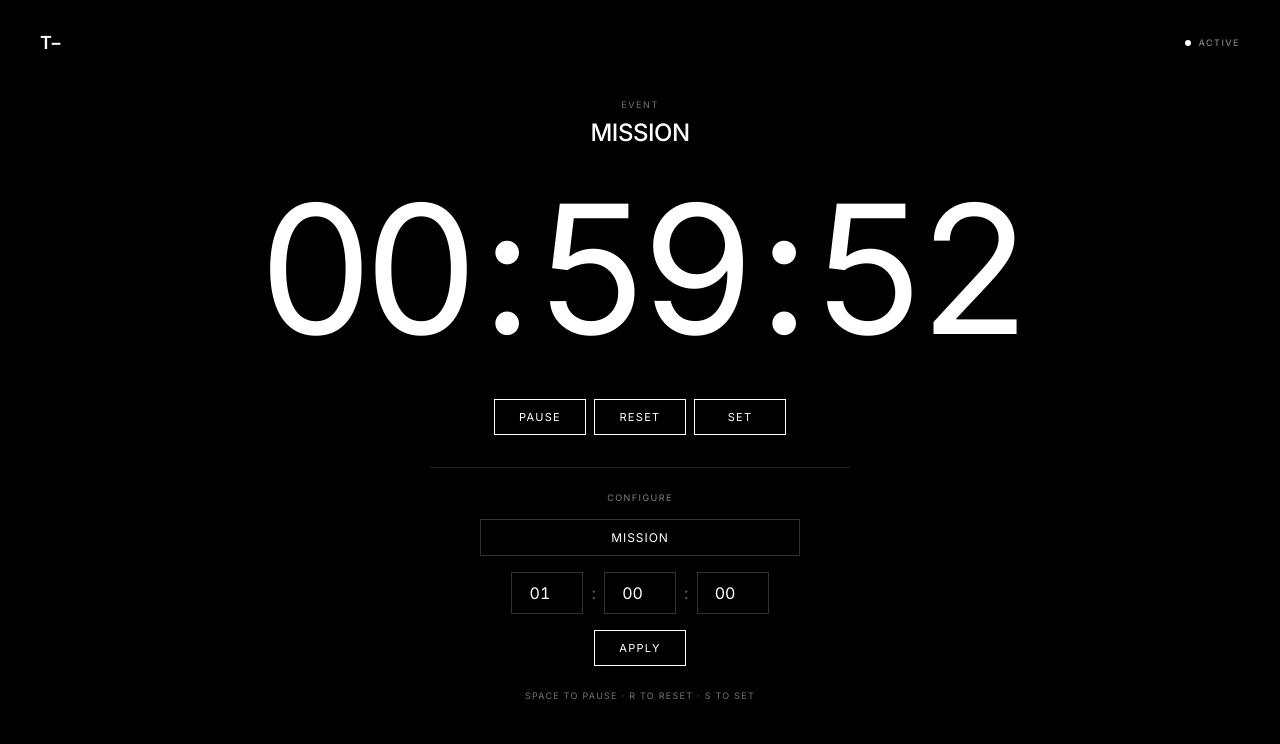
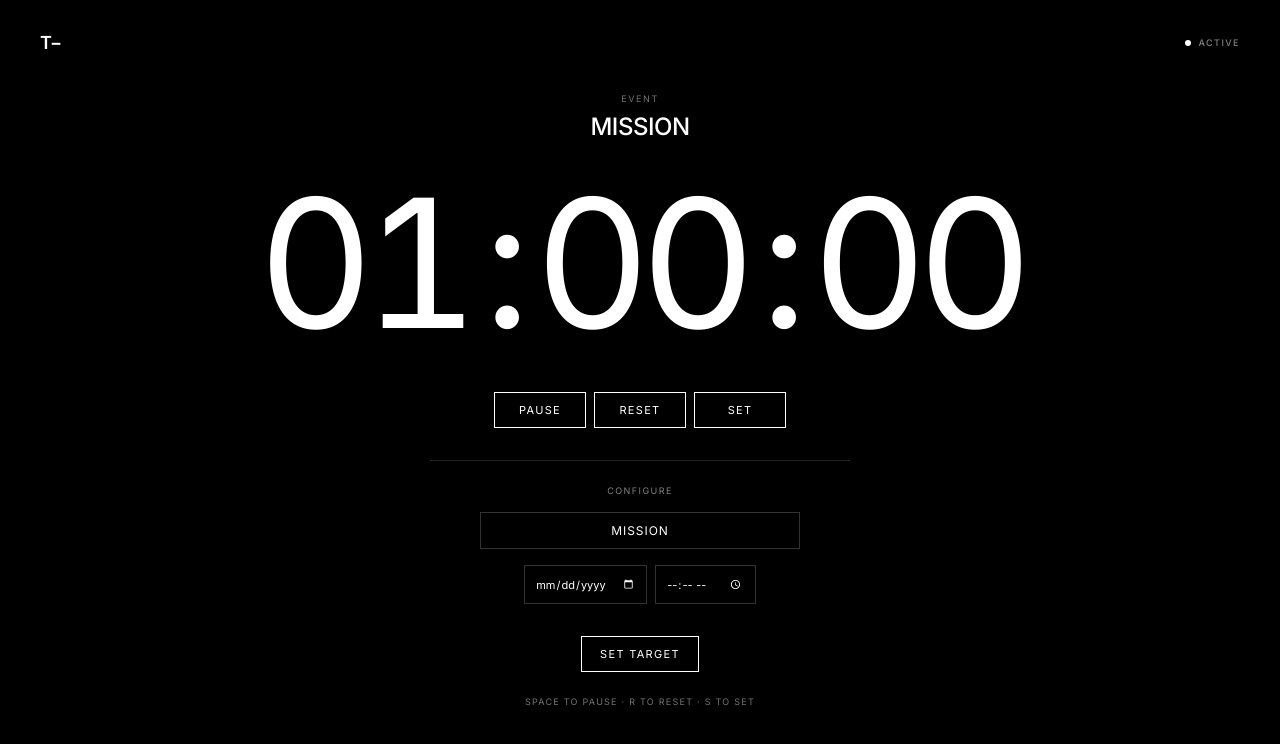
Before and after one commit to siddhantkrishna/countdown, a React (Vite) app: page / in a window 1280 px wide. Both pictures are taken after a click on the button "SET". Shown: the top 744 px of the page. Built offline with nearby package versions, Linux system fonts and the light colour scheme.

Commit message:
add target date countdown

```diff
--- a/src/App.tsx
+++ b/src/App.tsx
@@ -3,10 +3,14 @@ import { useEffect, useState } from "react";
 const DEFAULT_TIME = 3600;
 
 type SavedState = {
-  seconds: number;
+  targetTime: number | null;
   isPaused: boolean;
   eventName: string;
 };
+
+function getRemainingSeconds(targetTime: number) {
+  return Math.max(Math.ceil((targetTime - Date.now()) / 1000), 0);
+}
 
 function formatTime(seconds: number) {
   const hours = Math.floor(seconds / 3600);
@@ -21,14 +25,32 @@ function formatTime(seconds: number) {
 }
 
 function App() {
+  const [targetTime, setTargetTime] = useState<number | null>(() => {
+    const saved = localStorage.getItem("countdown-state");
+
+    if (!saved) return null;
+
+    try {
+      const state: SavedState = JSON.parse(saved);
+      return state.targetTime ?? null;
+    } catch {
+      return null;
+    }
+  });
+
   const [seconds, setSeconds] = useState(() => {
     const saved = localStorage.getItem("countdown-state");
 
     if (!saved) return DEFAULT_TIME;
 
     try {
-      const state: SavedState = JSON.parse(saved);
-      return state.seconds;
+      const state = JSON.parse(saved);
+
+      if (state.targetTime) {
+        return getRemainingSeconds(state.targetTime);
+      }
+
+      return DEFAULT_TIME;
     } catch {
       return DEFAULT_TIME;
     }
@@ -40,8 +62,7 @@ function App() {
     if (!saved) return false;
 
     try {
-      const state: SavedState = JSON.parse(saved);
-      return state.isPaused;
+      return JSON.parse(saved).isPaused ?? false;
     } catch {
       return false;
     }
@@ -53,37 +74,39 @@ function App() {
     if (!saved) return "MISSION";
 
     try {
-      const state: SavedState = JSON.parse(saved);
-      return state.eventName || "MISSION";
+      return JSON.parse(saved).eventName || "MISSION";
     } catch {
       return "MISSION";
     }
   });
 
   const [showSetup, setShowSetup] = useState(false);
-  const [inputHours, setInputHours] = useState("01");
-  const [inputMinutes, setInputMinutes] = useState("00");
-  const [inputSeconds, setInputSeconds] = useState("00");
+  const [dateInput, setDateInput] = useState("");
+  const [timeInput, setTimeInput] = useState("");
 
   useEffect(() => {
     const state: SavedState = {
-      seconds,
+      targetTime,
       isPaused,
       eventName,
     };
 
     localStorage.setItem("countdown-state", JSON.stringify(state));
-  }, [seconds, isPaused, eventName]);
+  }, [targetTime, isPaused, eventName]);
 
   useEffect(() => {
-    if (isPaused || seconds === 0) return;
+    if (isPaused || !targetTime) return;
 
-    const interval = setInterval(() => {
-      setSeconds((current) => Math.max(current - 1, 0));
-    }, 1000);
+    const update = () => {
+      setSeconds(getRemainingSeconds(targetTime));
+    };
+
+    update();
+
+    const interval = setInterval(update, 1000);
 
     return () => clearInterval(interval);
-  }, [isPaused, seconds]);
+  }, [isPaused, targetTime]);
 
   useEffect(() => {
     const handleKeyDown = (event: KeyboardEvent) => {
@@ -93,6 +116,7 @@ function App() {
       }
 
       if (event.key.toLowerCase() === "r") {
+        setTargetTime(null);
         setSeconds(DEFAULT_TIME);
         setIsPaused(false);
       }
@@ -113,18 +137,20 @@ function App() {
   const isComplete = seconds === 0;
 
   const handleReset = () => {
+    setTargetTime(null);
     setSeconds(DEFAULT_TIME);
     setIsPaused(false);
   };
 
-  const handleSetTimer = () => {
-    const hours = Math.max(0, Number(inputHours) || 0);
-    const minutes = Math.min(59, Math.max(0, Number(inputMinutes) || 0));
-    const newSeconds = Math.min(59, Math.max(0, Number(inputSeconds) || 0));
+  const handleSetTarget = () => {
+    if (!dateInput || !timeInput) return;
 
-    const totalSeconds = hours * 3600 + minutes * 60 + newSeconds;
+    const target = new Date(`${dateInput}T${timeInput}`).getTime();
 
-    setSeconds(totalSeconds);
+    if (Number.isNaN(target) || target <= Date.now()) return;
+
+    setTargetTime(target);
+    setSeconds(getRemainingSeconds(target));
     setIsPaused(false);
     setShowSetup(false);
   };
@@ -189,40 +215,24 @@ function App() {
             aria-label="Event name"
           />
 
-          <div className="inputs">
+          <div className="date-time">
             <input
-              type="number"
-              min="0"
-              value={inputHours}
-              onChange={(event) => setInputHours(event.target.value)}
-              aria-label="Hours"
+              type="date"
+              value={dateInput}
+              onChange={(event) => setDateInput(event.target.value)}
+              aria-label="Target date"
             />
 
-            <span>:</span>
-
             <input
-              type="number"
-              min="0"
-              max="59"
-              value={inputMinutes}
-              onChange={(event) => setInputMinutes(event.target.value)}
-              aria-label="Minutes"
-            />
-
-            <span>:</span>
-
-            <input
-              type="number"
-              min="0"
-              max="59"
-              value={inputSeconds}
-              onChange={(event) => setInputSeconds(event.target.value)}
-              aria-label="Seconds"
+              type="time"
+              value={timeInput}
+              onChange={(event) => setTimeInput(event.target.value)}
+              aria-label="Target time"
             />
           </div>
 
-          <button className="apply" onClick={handleSetTimer}>
-            APPLY
+          <button className="apply" onClick={handleSetTarget}>
+            SET TARGET
           </button>
         </section>
       )}
--- a/src/index.css
+++ b/src/index.css
@@ -241,3 +241,33 @@ button {
 .event-input:focus {
   border-color: #ffffff;
 }
+.date-time {
+  display: flex;
+  justify-content: center;
+  gap: 8px;
+  margin-bottom: 16px;
+}
+
+.date-time input {
+  padding: 10px;
+  border: 1px solid #333333;
+  outline: none;
+  background: #000000;
+  color: #ffffff;
+  color-scheme: dark;
+  font-size: 11px;
+}
+
+.date-time input:focus {
+  border-color: #ffffff;
+}
+
+@media (max-width: 600px) {
+  .date-time {
+    width: 100%;
+  }
+
+  .date-time input {
+    width: 50%;
+  }
+}
```
